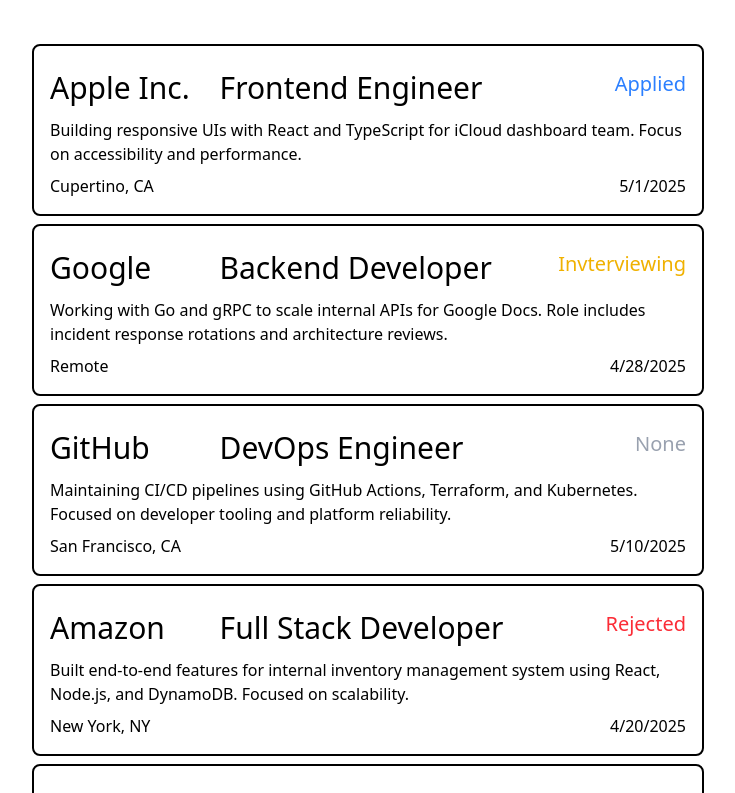
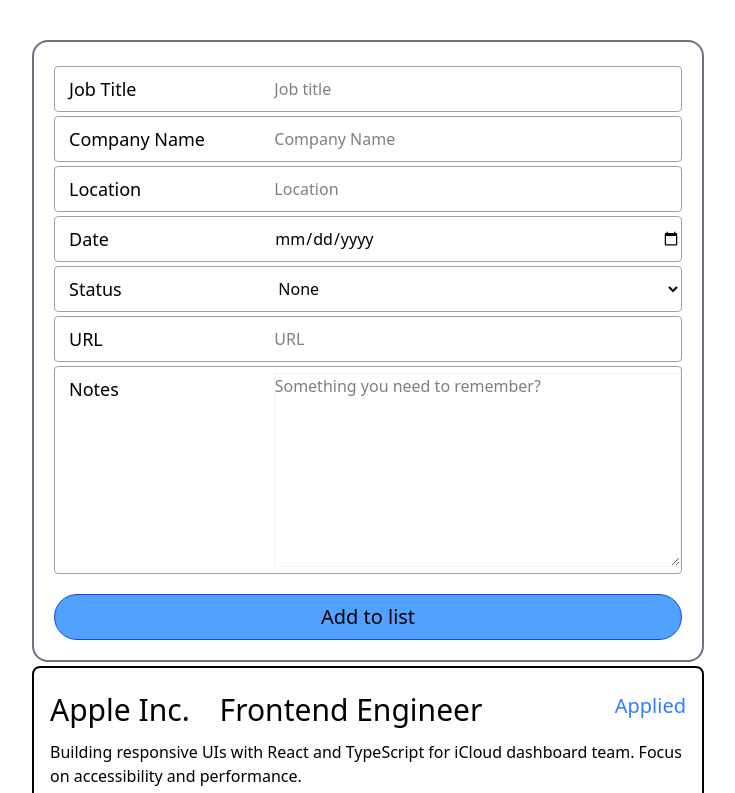
Before and after one commit to gustavoSo3/application-tracker, a React (Vite) app in the folder client/: page / in a window 1280 px wide. Shown: the top 793 px of the page, without its empty margins (272-1007 px from the left). Built offline with nearby package versions, Linux system fonts and the light colour scheme.

Commit message:
Created basic input html code
Included all inputs to fill a JobCardProps object

```diff
--- a/client/src/JobInputForm.tsx
+++ b/client/src/JobInputForm.tsx
@@ -1,9 +1,68 @@
+import { JobApplicationStatus } from "./Types"
+
 export function JobInputForm() {
 
+	return (
+		<div className="w-2xl p-5 border-gray-500 rounded-2xl border-2 flex flex-col">
 
-	return (
-		<div>
+			<form className="mb-5 flex flex-col [&>*]:pt-1.5 [&>*]:pb-1.5 [&>*]:pl-3 [&>*]:mt-1">
 
+				<div className="border-1 border-gray-400 rounded-sm flex">
+					<label htmlFor="job-title" className="p-0.5 flex-1 text-lg">Job Title</label>
+					<input id="job-title" name="job-title" className="flex-2" type="text" placeholder="Job title"/>
+				</div>
+
+				<div className="border-1 border-gray-400 rounded-sm flex">
+					<label htmlFor="company-name" className="p-0.5 flex-1 text-lg">Company Name</label>
+					<input id="company-name" name="company-name" className="flex-2" type="text" placeholder="Company Name"/>
+				</div>
+
+				<div className="border-1 border-gray-400 rounded-sm flex">
+					<label htmlFor="location" className="p-0.5 flex-1 text-lg">Location</label>
+					<input id="location" name="location" className="flex-2" type="text" placeholder="Location"/>
+				</div>
+
+				<div className="border-1 border-gray-400 rounded-sm flex">
+					<label htmlFor="date" className="p-0.5 flex-1 text-lg">Date</label>
+					<input id="date" name="date" className="flex-2" type="date"/>
+				</div>
+
+				<div className="border-1 border-gray-400 rounded-sm flex">
+					<label htmlFor="status" className="p-0.5 flex-1 text-lg">Status</label>
+					<select id="status" name="status" className="flex-2" defaultValue={JobApplicationStatus.None}>
+						{
+							Object.values(JobApplicationStatus).map((status) => (
+								<option key={status} value={status}>{status}</option>
+							))
+						}
+					</select>
+				</div>
+
+				<div className="border-1 border-gray-400 rounded-sm flex">
+					<label htmlFor="url" className="p-0.5 flex-1 text-lg">URL</label>
+					<input id="url" name="url" className="flex-2" type="url" placeholder="URL"/>
+				</div>
+
+				<div className="border-1 border-gray-400 rounded-sm flex">
+					<label htmlFor="description" className="p-0.5 flex-1 text-lg">Notes</label>
+					<textarea id="description" name="description" className="flex-2 border-1 border-dotted border-gray-200" cols={50} rows={8} placeholder="Something you need to remember?"></textarea>
+				</div>
+
+			</form>
+
+			<button type="button" className="text-xl p-2 bg-blue-400 border-blue-700 hover:bg-blue-600 hover:text-white border-1 rounded-4xl">Add to list</button>
 		</div>
 	)
 }
+
+/*
+JobCardProps = {
+	jobTitle: string,
+	companyName: string,
+	location: string,
+	appliedDate: Date,
+	status: JobApplicationStatus,
+	url: URL,
+	description: string
+}
+*/
```
